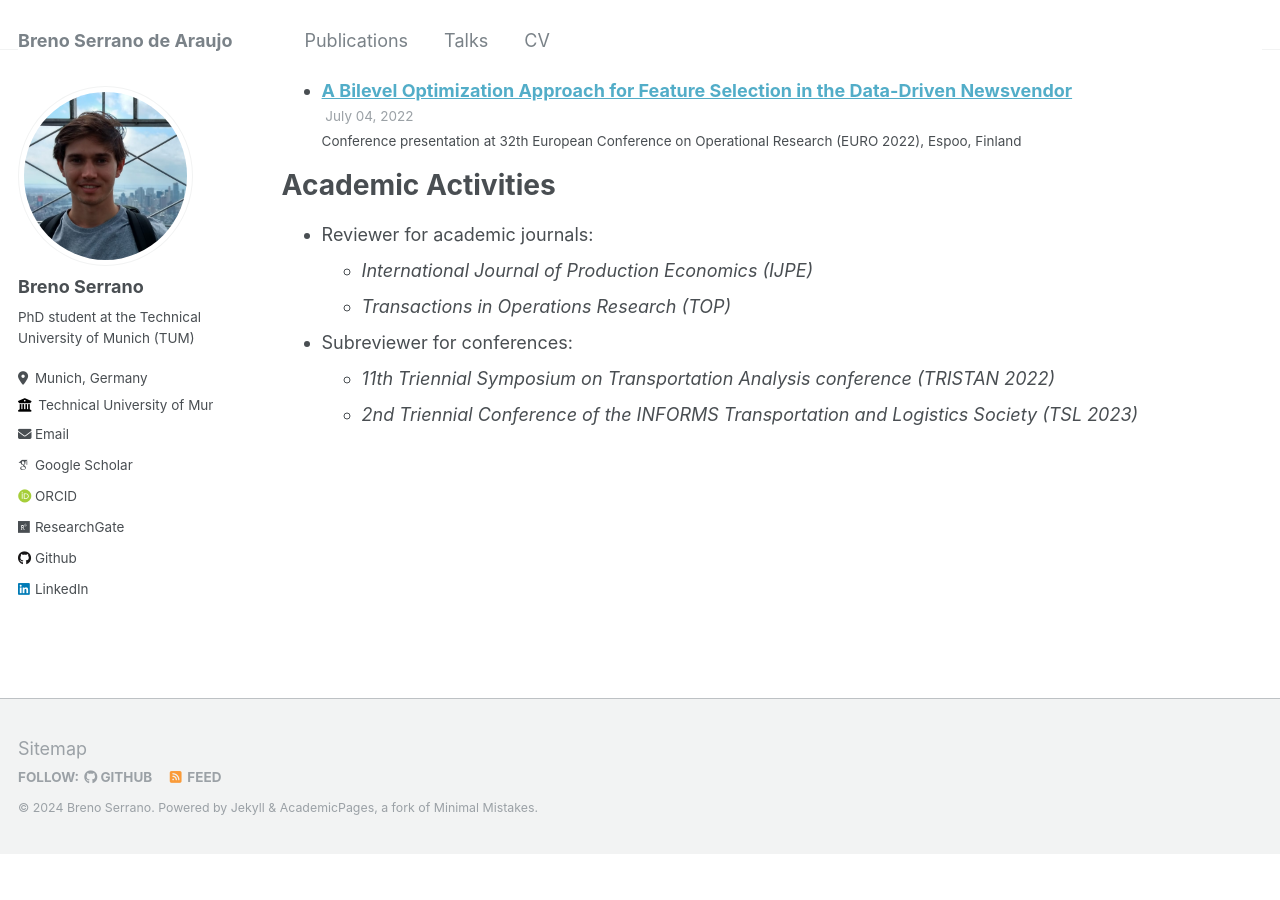
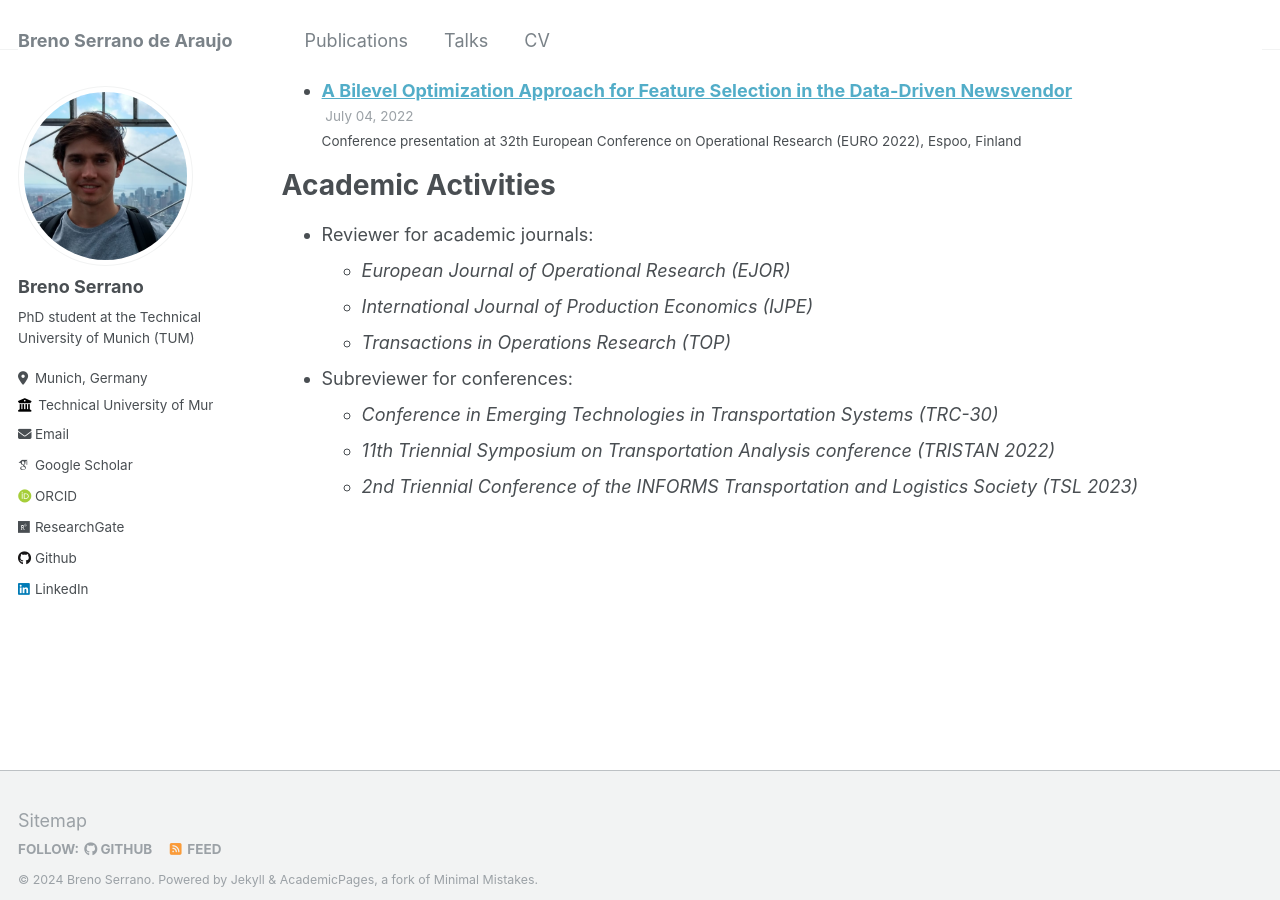
Before and after one commit to BSAraujo/BSAraujo.github.io, a Jekyll site: the page built from _pages/cv.md, in a window 1280 px wide and 900 px high, scrolled down 1303 px. Built offline with Jekyll 4.4.1, drawn with Linux system fonts in a browser that asks for light colours; some web fonts are replaced; before the commit the page ends 2156 px from its top, so only the background shows below that.

Commit message:
Update cv.md

```diff
--- a/_pages/cv.md
+++ b/_pages/cv.md
@@ -43,8 +43,10 @@ Talks
 Academic Activities
 ======
 * Reviewer for academic journals:
+  * <i>European Journal of Operational Research (EJOR)</i>
   * <i>International Journal of Production Economics (IJPE)</i>
   * <i>Transactions in Operations Research (TOP)</i>
 * Subreviewer for conferences:
+  * <i>Conference  in Emerging Technologies in Transportation Systems (TRC-30)</i>
   * <i>11th Triennial Symposium on Transportation Analysis conference (TRISTAN 2022)</i>
   * <i>2nd Triennial Conference of the INFORMS Transportation and Logistics Society (TSL 2023)</i>
```
